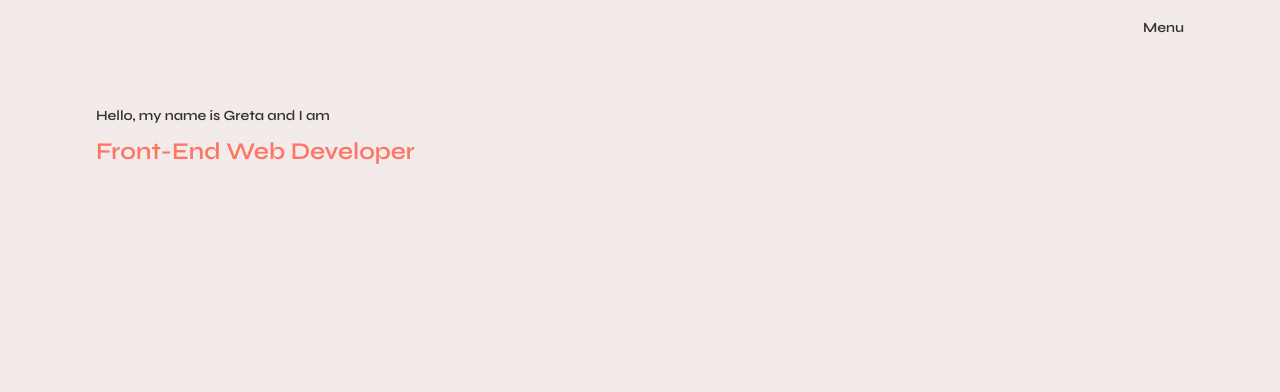
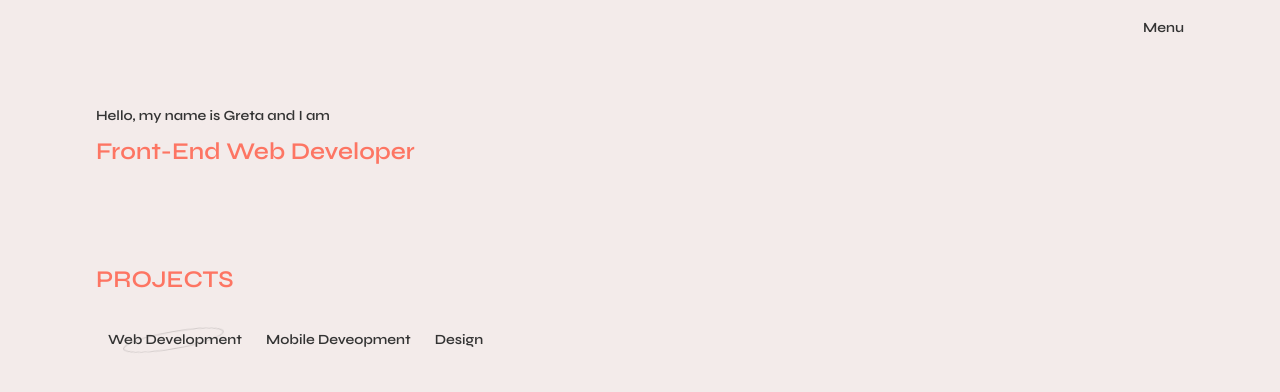
Before and after one commit to GretaVait/portfolio, a Next.js app: page / in a window 1280 px wide. Shown: the top 392 px of the page. Built offline with nearby package versions, Linux system fonts and the light colour scheme.

Commit message:
projects section added

```diff
--- a/pages/index.jsx
+++ b/pages/index.jsx
@@ -7,6 +7,7 @@ import Header from '@components/Header'
 
 // Sections
 import Intro from '@sections/Intro'
+import Projects from '@sections/Projects'
 
 export default function Home() {
   return (
@@ -22,6 +23,8 @@ export default function Home() {
 
         <Intro />
 
+        <Projects />
+
       </main>
     </div>
   )
--- /dev/null
+++ b/sections/Projects.jsx
@@ -0,0 +1,25 @@
+
+const Projects = () => {
+
+  return (
+    <section className="projects">
+      <div className="container">
+        <h2 className="projects__title">Projects</h2>
+
+        <div className="projects__filter">
+          <div className="projects__filter__name active" role="button">
+            <h5>Web Development</h5>
+          </div>
+          <div className="projects__filter__name" role="button">
+            <h5>Mobile Deveopment</h5>
+          </div>
+          <div className="projects__filter__name" role="button">
+            <h5>Design</h5>
+          </div>
+        </div>
+      </div>
+    </section>
+  )
+}
+
+export default Projects
--- a/styles/base/_mixins.sass
+++ b/styles/base/_mixins.sass
@@ -11,3 +11,9 @@
     justify-content: $justify
     flex-wrap: $wrap
     flex-grow: $grow
+
+@mixin positionCenter($transform: '')
+  position: absolute
+  top: 50%
+  left: 50%
+  transform: $transform translate(-50%, -50%)
--- /dev/null
+++ b/styles/base/_utilities.sass
@@ -0,0 +1,7 @@
+.active-indicator
+  @include positionCenter(rotate(-10deg))
+  width: 10rem
+  height: 1.6rem
+  border: .1rem solid transparentize($black, .8)
+  border-radius: 50%
+  transform-origin: left
--- a/styles/globals.sass
+++ b/styles/globals.sass
@@ -1,12 +1,14 @@
 // Base
 @import base/_fonts
+@import base/_mixins
 @import base/_variables
 @import base/_base
 @import base/_typography
-@import base/_mixins
+@import base/_utilities
 
 // Components
 @import components/_header
 
 // Sections
 @import sections/_intro
+@import sections/_projects
--- /dev/null
+++ b/styles/sections/_projects.sass
@@ -0,0 +1,33 @@
+.projects
+
+  &__title
+    margin-bottom: 1.6rem
+
+  &__filter
+    @include flex()
+    padding: 1.6rem 0
+    overflow-y: visible
+    overflow-x: scroll
+    // position: relative
+    // &::after
+    //   content: ''
+    //   position: absolute
+    //   right: -1.6rem
+    //   width: 4.8rem
+    //   height: 100%
+    //   background: linear-gradient(270deg, rgba(243,235,234,1) 0%, rgba(243,235,234,0) 100%)
+
+    &__name
+      position: relative
+      margin: 0 1.2rem
+      white-space: nowrap
+
+      &.active
+        &::after
+          opacity: 1
+
+      &::after
+        content: ''
+        opacity: 0
+        @extend .active-indicator
+        @include transition(opacity)
```
